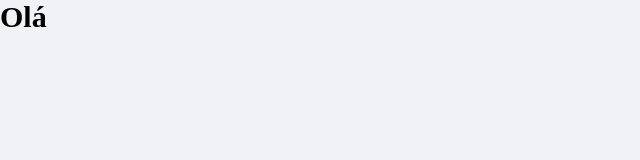
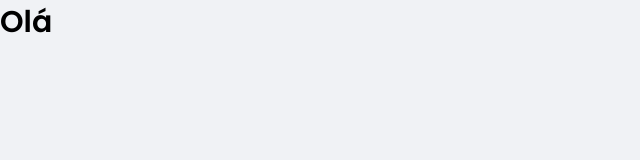
Before and after one commit to andersonsilva019/finance, a React (Create React App) app: page / in a window 1280 px wide. Shown: the top 160 px of the page, without its empty margins (0-640 px from the left). Built offline with nearby package versions, Linux system fonts and the light colour scheme.

Commit message:
:sparkles: feat: adding font Poppins

```diff
--- a/public/index.html
+++ b/public/index.html
@@ -1,8 +1,10 @@
 <!DOCTYPE html>
 <html lang="en">
   <head>
+    <link rel="preconnect" href="https://fonts.gstatic.com">
     <meta charset="utf-8" />
     <meta name="viewport" content="width=device-width, initial-scale=1" />
+    <link href="https://fonts.googleapis.com/css2?family=Poppins:wght@400;600&display=swap" rel="stylesheet">
     <link rel="shortcut icon" href="favicon.png" type="image/png">
     <title>Finance</title>
   </head>
--- a/src/styles/global.ts
+++ b/src/styles/global.ts
@@ -12,6 +12,14 @@
       text-rendering: optimizeLegibility !important;
       -webkit-font-smoothing: antialiased !important;
       -moz-osx-font-smoothing: grayscale;
+    }
+    body, input, button, textarea {
+      font-family: 'Poppins', sans-serif;
+      font-weight: 400;
+    }
+
+    h1, h2, h3, h4, h5, h6, strong {
+      font-weight: 600;
     }
     html {
       @media (max-width: 1800px) {
```
